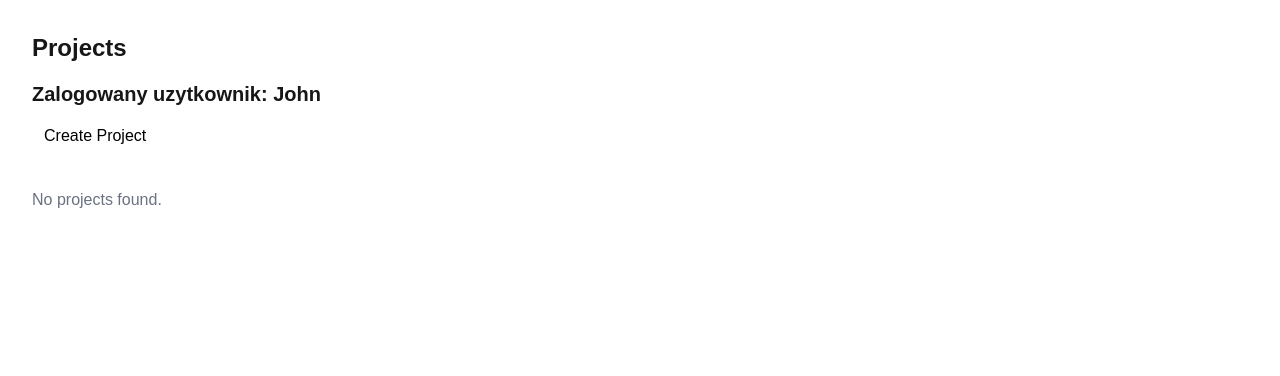
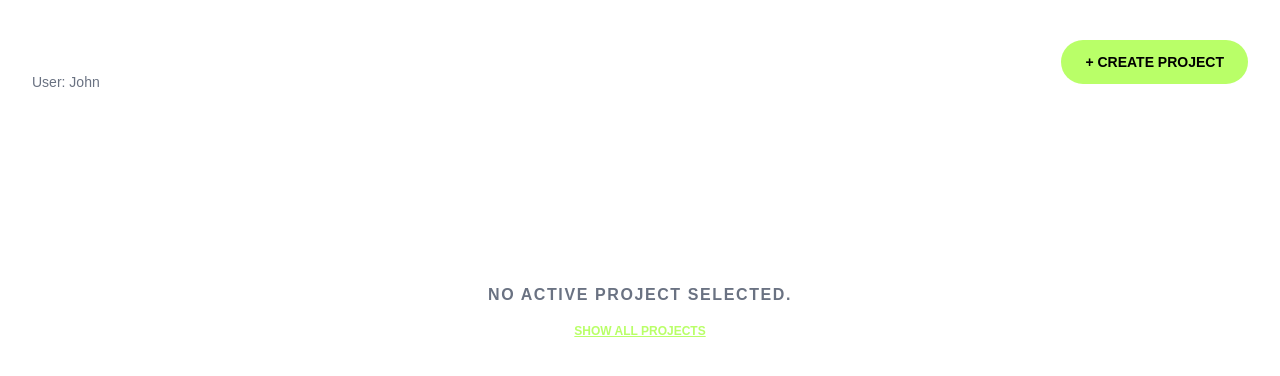
Before and after one commit to Steklowataa/zarzadzanie-projektami, a Next.js app: page /projects in a window 1280 px wide. Shown: the top 376 px of the page. Built offline with nearby package versions, Linux system fonts and the light colour scheme.

Commit message:
Przepraszam ze nie dodalam na czas... tailwind + edycja strony z projektami

```diff
--- /dev/null
+++ b/app/components/projects/ProjectFilter.tsx
@@ -0,0 +1,46 @@
+"use client"
+import { useState } from "react"
+import { ChevronDown, Layers, LayoutGrid } from "lucide-react"
+
+interface ProjectFilterProps {
+    showAll: boolean,
+    setShowAll: (value: boolean) => void,
+}
+export default function ProjectFilter({ showAll, setShowAll }: ProjectFilterProps) {
+    const [isOpen, setIsOpen] = useState(false)
+
+    return (
+        <div className="relative inline-block text-left mb-6 cursor-pointer">
+      <button
+        onClick={() => setIsOpen(!isOpen)}
+        className="flex items-center gap-2 bg-white/10 hover:bg-white/20 border border-white/20 px-4 py-2 rounded-xl transition-all">
+        {showAll ? <LayoutGrid size={16} /> : <Layers size={16} />}
+        <span className="text-sm font-bold uppercase tracking-wider">
+          {showAll ? "All Projects" : "Active Project Only"}
+        </span>
+        <ChevronDown size={14} className={`transition-transform ${isOpen ? "rotate-180" : ""}`} />
+      </button>
+
+      {isOpen && (
+        <>
+          <div className="fixed inset-0 z-30" onClick={() => setIsOpen(false)} />
+
+          <div className="absolute left-0 mt-2 w-56 bg-[#1a1a1a] border border-white/10 rounded-xl shadow-2xl z-40 overflow-hidden backdrop-blur-xl">
+            <button
+              onClick={() => { setShowAll(false); setIsOpen(false); }}
+              className={`w-full text-left px-4 py-3 text-xs cursor-pointer uppercase font-bold flex items-center gap-2 hover:bg-white/5 transition-colors ${!showAll ? "text-[#B9FF68]" : "text-gray-400"}`}>
+              <Layers size={14} />
+              Active Project
+            </button>
+            <button
+              onClick={() => { setShowAll(true); setIsOpen(false); }}
+              className={`w-full text-left px-4 py-3 cursor-pointer text-xs uppercase font-bold flex items-center gap-2 hover:bg-white/5 transition-colors ${showAll ? "text-[#B9FF68]" : "text-gray-400"}`}>
+              <LayoutGrid size={14} />
+              Show All Projects
+            </button>
+          </div>
+        </>
+      )}
+    </div>
+    )
+}
--- a/app/components/tasks/BackBtn.tsx
+++ b/app/components/tasks/BackBtn.tsx
@@ -1,11 +1,11 @@
 "use client"
 import { ArrowLeft } from "lucide-react"
 
-function BackBtn({title, router, projectId}: {title: string, router: any, projectId: string}) {
+function BackBtn({title, onClick}: {title: string, onClick: () => void}) {
     return (
         <button
-          onClick={() => router.push(`/projects/${projectId}/stories`)}
-          className="flex items-center gap-2 text-gray-500 hover:text-white transition mb-4 uppercase text-[10px] tracking-[0.2em] font-bold">
+          onClick={onClick}
+          className="flex items-center gap-2 text-gray-500 hover:text-white transition cursor-pointer mb-4 uppercase text-[10px] tracking-[0.2em] font-bold">
             <ArrowLeft size={14} />
             {title}
           </button>
--- a/app/components/tasks/Header.tsx
+++ b/app/components/tasks/Header.tsx
@@ -4,7 +4,7 @@ import CreateButton from "../CreateButton"
 export default function Header({ story, router, projectId, storyId }: { story: any, router: any, projectId: string, storyId: string }) {
     return (
         <div className="relative z-20 mb-10">
-        <BackBtn title="Back to Stories" router={router} projectId={projectId} />
+        <BackBtn title="Back to Stories" onClick={() => router.push(`/projects/${projectId}/stories`)}/>
         <div className="flex justify-between items-end mt-4">
           <div>
             <h1 className="text-4xl font-black italic tracking-tighter uppercase leading-none">
--- a/app/components/tasks/TaskCard/LeftSide.tsx
+++ /dev/null
@@ -1,3 +0,0 @@
-export default function LeftSide() {
-
-}
--- a/app/components/tasks/TaskCard/TaskBoard.tsx
+++ b/app/components/tasks/TaskCard/TaskBoard.tsx
@@ -20,8 +20,7 @@ export const TaskBoard = ({ tasks, onTaskClick }: { tasks: Task[], onTaskClick:
               <div
                 key={task.id}
                 onClick={() => onTaskClick(task.id)}
-                className="bg-[#1a1a1a] p-4 rounded-xl border border-white/10 hover:border-[#B9FF68]/50 cursor-pointer transition group"
-              >
+                className="bg-[#1a1a1a] p-4 rounded-xl border border-white/10 hover:border-[#B9FF68]/50 cursor-pointer transition group" >
                 <h4 className="font-bold text-sm mb-2 group-hover:text-[#B9FF68]">{task.name}</h4>
                 <div className="flex justify-between items-center">
                    <span className="text-[10px] text-gray-500">
--- a/app/projects/page.tsx
+++ b/app/projects/page.tsx
@@ -5,17 +5,12 @@ import { useRouter } from "next/navigation"
 import { Project } from "../../types/project"
 import { useActiveProject } from "../../lib/useActiveProject"
 import { currentUser } from "../../types/mockUpUsers"
-
+import ProjectFilter from "../components/projects/ProjectFilter"
 
 export default function ProjectPage() {
+    const router = useRouter()
+    const [showAll, setShowAll] = useState(false)
 
-    // const mocUser: User = {
-    //     id: "1",
-    //     name: "John",
-    //     email: "test@gmail.com"
-    // }
-
-    const router = useRouter()
     const [projects, setProjects] = useState<Project[]>(() => {
         if (typeof window !== "undefined") {
             return JSON.parse(localStorage.getItem("projects") || "[]")
@@ -23,61 +18,74 @@ export default function ProjectPage() {
         return []
     })
 
+    const { activeProjectId } = useActiveProject()
+
     const deleteProject = (id: string) => {
         const update = projects.filter(project => project.id !== id)
         setProjects(update)
         localStorage.setItem("projects", JSON.stringify(update))
     }
 
-    const { activeProjectId, setActiveProject } = useActiveProject()
+    const displayedProjects = showAll
+        ? projects
+        : projects.filter(p => p.id === activeProjectId)
 
-    const activeProject = projects.find(p => p.id === activeProjectId)
     return (
-        <div className="p-8">
-            <h1 className="text-2xl font-bold mb-4">Projects</h1>
-            <h2 className="text-xl font-semibold mb-4">Zalogowany uzytkownik: {currentUser.name}</h2>
-            <Link href="/projects/create" className="bg-white pl-3 pr-3 pt-3 pb-3 rounded-full text-black cursor-pointer">Create Project</Link>
+        <div className="p-8 text-white">
+            <div className="flex justify-between items-center mb-8">
+                <div>
+                    <h1 className="text-4xl font-black italic uppercase tracking-tighter">Projects</h1>
+                    <p className="text-gray-500 text-sm">User: {currentUser.name}</p>
+                </div>
+                <Link href="/projects/create" className="bg-[#B9FF68] px-6 py-3 rounded-full text-black font-bold uppercase text-sm hover:scale-105 transition-transform">
+                    + Create Project
+                </Link>
+            </div>
 
-            <div className="grid grid-cols-1 md:grid-cols-2 lg:grid-cols-3 gap-4 mt-6">
-                {/* {projects.map(project => (
-                    <div className="border-white border-2 rounded-md p-4" key={project.id}>
-                        <h2 className="text-xl font-semibold">{project.name}</h2>
-                        <p className="text-gray-400 my-2">{project.description}</p>
+            <ProjectFilter showAll={showAll} setShowAll={setShowAll} />
 
-                        <div className="flex gap-4 mt-4">
-                            <button onClick={() => deleteProject(project.id)} className="text-red-600 hover:underline cursor-pointer">Delete</button>
-                            <button onClick={() => router.push(`/projects/${project.id}/edit`)} className="text-blue-600 hover:underline cursor-pointer">Edit</button>
+            <div className="grid grid-cols-1 md:grid-cols-2 lg:grid-cols-3 gap-6">
+                {displayedProjects.map(project => (
+                    <div
+                        key={project.id}
+                        className={`p-6 rounded-3xl border transition-all ${project.id === activeProjectId ? 'bg-white/10 border-[#B9FF68]' : 'bg-white/5 border-white/10'}`}>
+                        <div className="flex justify-between items-start mb-4">
+                            <h2 className="text-xl font-bold uppercase tracking-tight">{project.name}</h2>
+                            {project.id === activeProjectId && (
+                                <span className="bg-[#B9FF68] text-black text-[10px] px-2 py-0.5 rounded font-black uppercase">Active</span>
+                            )}
+                        </div>
+                        <p className="text-gray-400 text-sm mb-6 line-clamp-2">{project.description}</p>
+
+                        <div className="flex gap-4 pt-4 border-t border-white/5">
+                            <button
+                                onClick={() => deleteProject(project.id)}
+                                className="text-xs font-bold uppercase text-red-500 hover:text-red-400">
+                                Delete
+                            </button>
+                            <button
+                                onClick={() => router.push(`/projects/${project.id}/edit`)}
+                                className="text-xs font-bold uppercase text-blue-400 hover:text-blue-300">
+                                Edit
+                            </button>
+                            <Link
+                                href={`/projects/${project.id}/stories`}
+                                className="text-xs font-bold uppercase text-[#B9FF68] ml-auto hover:underline">
+                                Go to Stories →
+                            </Link>
                         </div>
                     </div>
-                ))} */}
-                {activeProject && (
-    <div className="border-white border-2 rounded-md p-4">
-        <h2 className="text-xl font-semibold">{activeProject.name}</h2>
-        <p className="text-gray-400 my-2">{activeProject.description}</p>
-
-        <div className="flex gap-4 mt-4">
-            <button
-                onClick={() => deleteProject(activeProject.id)}
-                className="text-red-600 hover:underline cursor-pointer"
-            >
-                Delete
-            </button>
-
-            <button
-                onClick={() => router.push(`/projects/${activeProject.id}/edit`)}
-                className="text-blue-600 hover:underline cursor-pointer"
-            >
-                Edit
-            </button>
-            <div>
-                <Link href={`/projects/${activeProject.id}/stories`} className="text-blue-600 hover:underline cursor-pointer">Go to Stories</Link>
-            </div>
-        </div>
-    </div>
-)}
+                ))}
             </div>
 
-            {projects.length === 0 && <p className="mt-4 text-gray-500">No projects found.</p>}
+            {displayedProjects.length === 0 && (
+                <div className="mt-12 text-center p-12 border border-dashed border-white/10 rounded-3xl">
+                    <p className="text-gray-500 uppercase font-bold tracking-widest">
+                        {showAll ? "No projects found." : "No active project selected."}
+                    </p>
+                    {!showAll && <button onClick={() => setShowAll(true)} className="mt-4 text-[#B9FF68] text-xs font-bold uppercase underline">Show all projects</button>}
+                </div>
+            )}
         </div>
     )
 }
```
Also changed, not shown: app/projects/[projectId]/stories/[storyId]/tasks/page.tsx (+1 -1 lines), app/projects/[projectId]/stories/page.tsx (+4 -9 lines).
